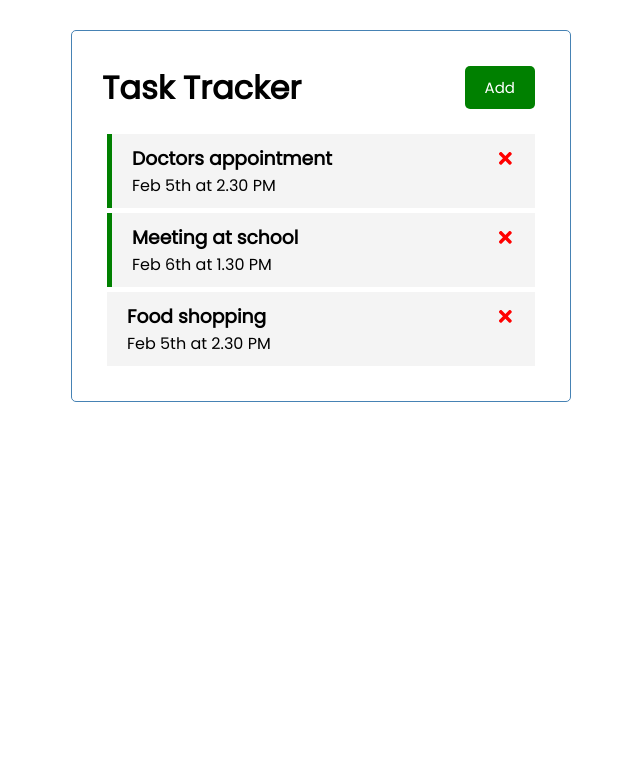
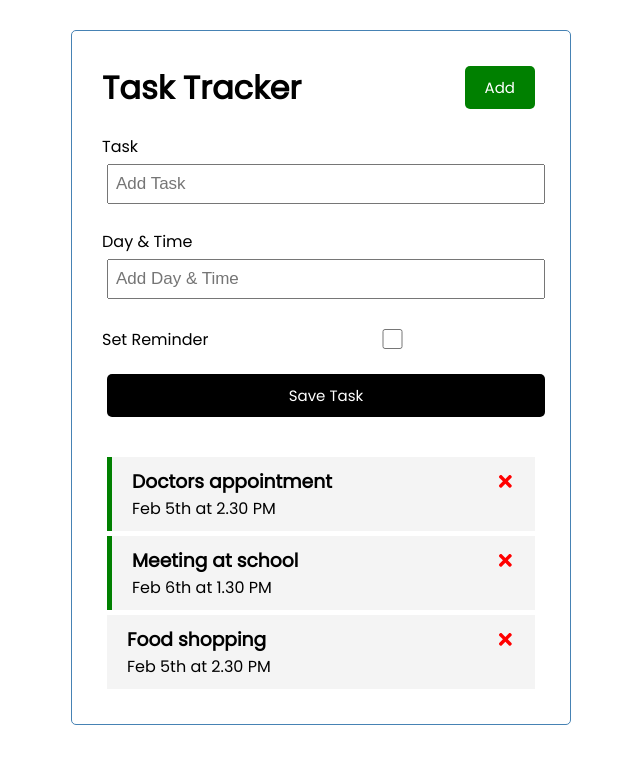
Before and after one commit to franbruno6/PROYECTO-REACT, a React (Create React App) app: page / in a window 1280 px wide. Shown: the top 764 px of the page, without its empty margins (319-959 px from the left). Built offline with nearby package versions, Linux system fonts and the light colour scheme.

Commit message:
Add task submit

```diff
--- a/src/App.js
+++ b/src/App.js
@@ -1,6 +1,7 @@
-import { useState } from "react"
+import { useState } from 'react'
 import Header from './components/Header'
-import Tasks from './components/Tasks';
+import Tasks from './components/Tasks'
+import AddTask from './components/AddTask'
 
 const App = () => {
   const [tasks, setTasks] = useState([
@@ -24,6 +25,13 @@
     }
 ])
 
+  //Add Task
+  const addTask = (task) => {
+    const id = Math.floor(Math.random() * 10000) + 1
+    const newTask = { id, ...task }
+    setTasks([...tasks, newTask])
+  }
+
   //Delete Task
   const deleteTask = (id) => {
     setTasks(
@@ -43,8 +51,9 @@
   }
 
   return (
-    <div className="container">
+    <div className='container'>
       <Header />
+      <AddTask onAdd={addTask} />
       {tasks.length > 0 ? (<Tasks tasks={tasks} onDelete={deleteTask} onToggle={toggleReminder}/>) : ('No tasks to show')}
     </div>
   )
--- /dev/null
+++ b/src/components/AddTask.js
@@ -0,0 +1,43 @@
+import { useState } from 'react'
+
+const AddTask = ({ onAdd }) => {
+  const [text, setText] = useState('')
+  const [day, setDay] = useState('')
+  const [reminder, setReminder] = useState(false)
+
+  const onSubmit = (e) => {
+    e.preventDefault()
+
+    if(!text){
+      alert('Please add task')
+      return
+    }
+
+    onAdd({ text, day, reminder })
+
+    setText('')
+    setDay('')
+    setReminder(false)
+  }
+
+  return (
+    <form className='add-form' onSubmit={onSubmit}>
+      <div className='form-control'>
+        <label>Task</label>
+        <input type='text' placeholder='Add Task' value={text} onChange={(e) => setText(e.target.value)} />
+      </div>
+      <div className='form-control'>
+        <label>Day & Time</label>
+        <input type='day' placeholder='Add Day & Time' value={day} onChange={(e) => setDay(e.target.value)} />
+      </div>
+      <div className='form-control form-control-check'>
+        <label>Set Reminder</label>
+        <input type='checkbox' checked={reminder} value={reminder} onChange={(e) => setReminder(e.currentTarget.checked)} />
+      </div>
+
+      <input type='submit' value='Save Task' className='btn btn-block'/>
+    </form>
+  )
+}
+
+export default AddTask
--- a/src/components/Tasks.js
+++ b/src/components/Tasks.js
@@ -1,4 +1,4 @@
-import Task from "./Task"
+import Task from './Task'
 
 const Tasks = ({ tasks, onDelete, onToggle }) => {
 return (
```
